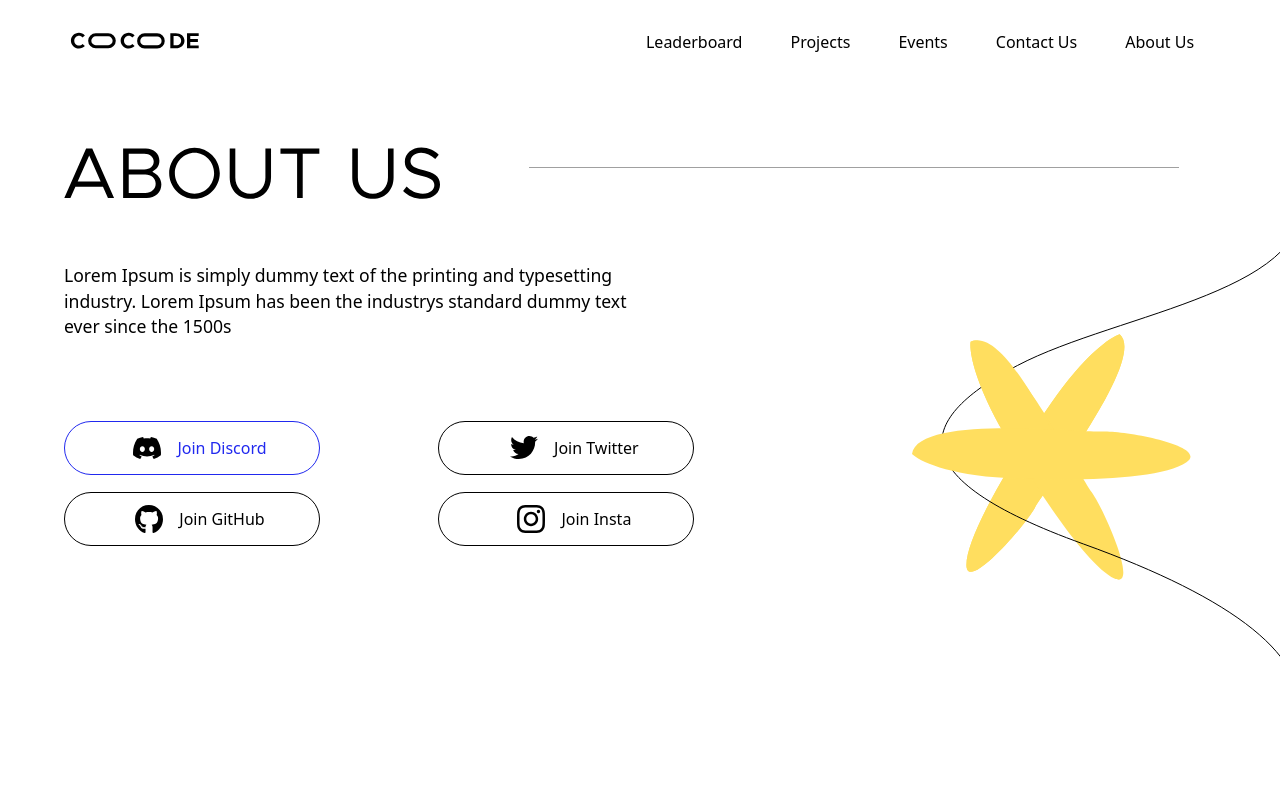
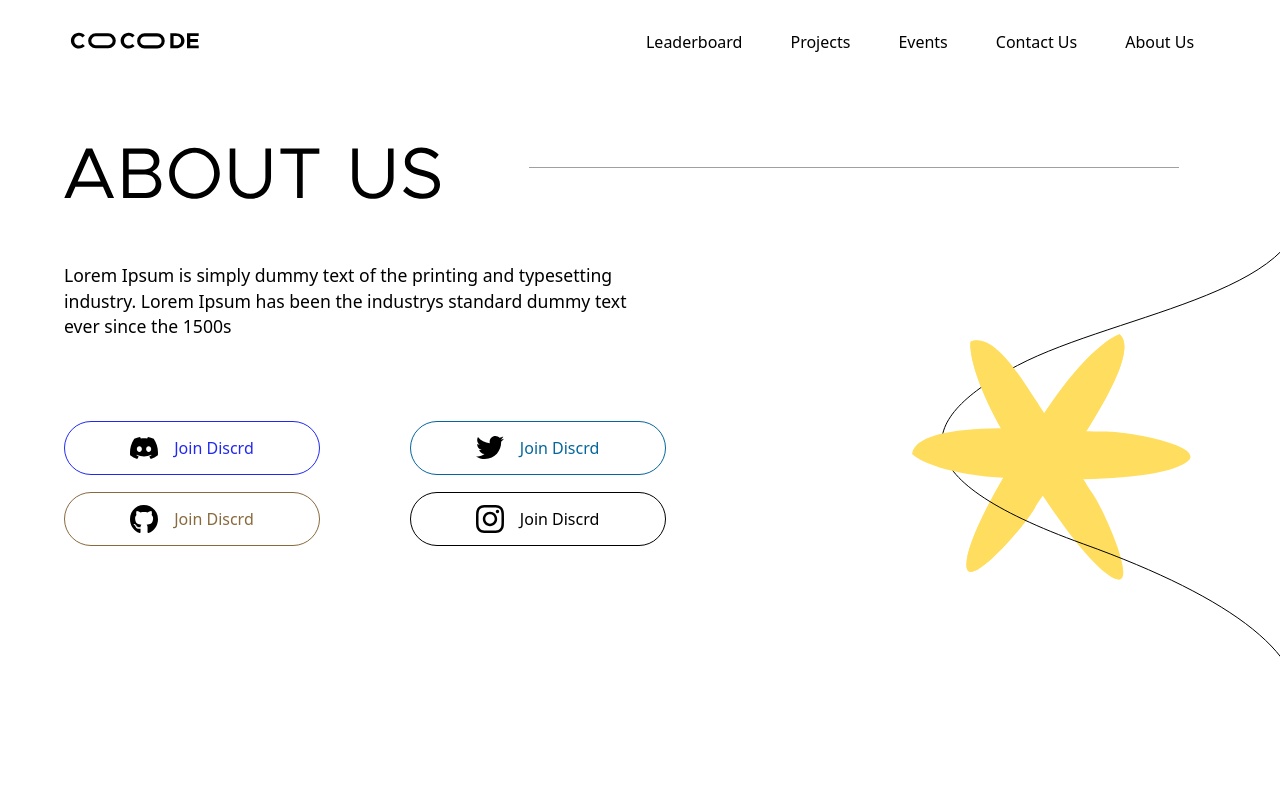
Before and after one commit to thecocode/cocode-client, a React (Create React App) app: page /about-us in a window 1280 px wide. Shown: the top 800 px of the page. Built offline with nearby package versions, Linux system fonts and the light colour scheme.

Commit message:
buttons fixed

```diff
--- a/src/routes/AboutUs/Buttons.tsx
+++ b/src/routes/AboutUs/Buttons.tsx
@@ -38,53 +38,44 @@ export function Buttons () {
         },
     ]
     return(
-      <div className={`w-[50%] flex flex-col gap-5
-      ${screenType === ScreenTypes.TABLET ? '' : ''}
+      <div className={`w-[50%] grid grid-cols-2 gap-0
+      ${screenType !== ScreenTypes.TABLET ? "" : 'mx-auto w-[80%] gap-x-5 gap-y-5'}
+      ${screenType !== ScreenTypes.MID_LAPTOP ? "" : 'w-[60%]'}
+      ${screenType !== ScreenTypes.LARGE_LAPTOP ? "" : 'w-[40%] g-x-5 g-y-3'}
       `}>
 
-          <div className='flex'>
+
           <BaseButton
                   title= "Join Discrd"
 
                 LeftIcon={LeftArrow1}
-                extendedClassNames={`mt-[1.3vw] w-[243px] h-[60px] text-[#2129EF]  border-[1px] border-blue-bor
-                ${
-                  screenType === ScreenTypes.TABLET ? 'text-[13px] w-[135px]  gap-1 h-[52px]' : null
-                }`}
+                extendedClassNames={`mt-[1.3vw] max-w-[16rem] gap-3 h-[3.4rem] border-blue-border text-[#2129EF]  border-[1px] border-[#3897B5]`}
+
 
                 />
 
                 <BaseButton
                   title= "Join Discrd"
 
-                LeftIcon={LeftArrow1}
-                extendedClassNames={`mt-[1.3vw] w-[243px] h-[60px] text-[#2129EF]  border-[1px] border-blue-bor
-                ${
-                  screenType === ScreenTypes.TABLET ? 'text-[13px] w-[135px] mx-auto gap-1 h-[52px]' : null
-                }`}
+                LeftIcon={LeftArrow2}
+                extendedClassNames={`mt-[1.3vw] max-w-[16rem] gap-3 h-[3.4rem] border-blue-border text-[#05669C]  border-[1px]border-[#3897B5] `}
                 />
-          </div>
 
-          <div className='flex'>
+
+
           <BaseButton
                   title= "Join Discrd"
 
-                LeftIcon={LeftArrow1}
-                extendedClassNames={`mt-[1.3vw] w-[243px] h-[60px] text-[#2129EF]  border-[1px] border-blue-bor
-                ${
-                  screenType === ScreenTypes.TABLET ? 'text-[13px] w-[135px] gap-1 h-[52px]' : null
-                }`}
+                LeftIcon={LeftArrow3}
+                extendedClassNames={`mt-[1.3vw] max-w-[16rem] gap-3 h-[3.4rem] border-blue-border text-[#886A3D]  border-[1px] border-[#3897B5]`}
                 />
                 <BaseButton
                   title= "Join Discrd"
 
-                LeftIcon={LeftArrow1}
-                extendedClassNames={`mt-[1.3vw] w-[243px] h-[60px] text-[#2129EF]  border-[1px] border-blue-bor
-                ${
-                  screenType === ScreenTypes.TABLET ? 'text-[13px] w-[135px]  gap-1 h-[52px]' : null
-                }`}
+                LeftIcon={LeftArrow4}
+                extendedClassNames={`mt-[1.3vw] max-w-[16rem] gap-3 h-[3.4rem]  text-[#000]  border-[1px] border-[#3897B5]`}
                 />
-          </div>
+
 
       </div>
     )
--- a/src/routes/AboutUs/index.tsx
+++ b/src/routes/AboutUs/index.tsx
@@ -3,7 +3,7 @@ import { ButtonTypes, ScreenTypes } from '../../types';
 import { BaseButton } from '../../components/Button/index';
 import {Flower} from './Flower'
 import {OurTeam} from './OurTeam';
-import {Buttons} from './something'
+import {Buttons} from './Buttons'
 import { LeftArrow1, LeftArrow2, LeftArrow3, LeftArrow4 } from './Icons';
 
 export function AboutUs() {
--- a/src/routes/AboutUs/something.tsx
+++ b/src/routes/AboutUs/something.tsx
@@ -53,7 +53,8 @@ export function Buttons () {
                 title= {social.name}
               key={key}
               LeftIcon={social.icon}
-              extendedClassNames={`mt-[1.3vw] max-w-[16rem] gap-2 h-[3.4rem] text-[${social.socialColor}]  border-[1px] border-blue-bor `}
+              className='border-blue-500'
+              extendedClassNames={`mt-[1.3vw] max-w-[16rem] gap-2 h-[3.4rem] border-blue-border text-[${social.socialColor}]  border-[1px] `}
        link="https://twitter.com/thecocode"
             >
 
--- a/tailwind.config.js
+++ b/tailwind.config.js
@@ -59,7 +59,7 @@ module.exports = {
         'xl': '0px 4px 4px 0px rgba(0, 0, 0, 0.25)',
       } ,
       borderColor: {
-        'blue-bor': '#3897B5'
+        'blue-border': '#3897B5'
       }
     },
   },
```
